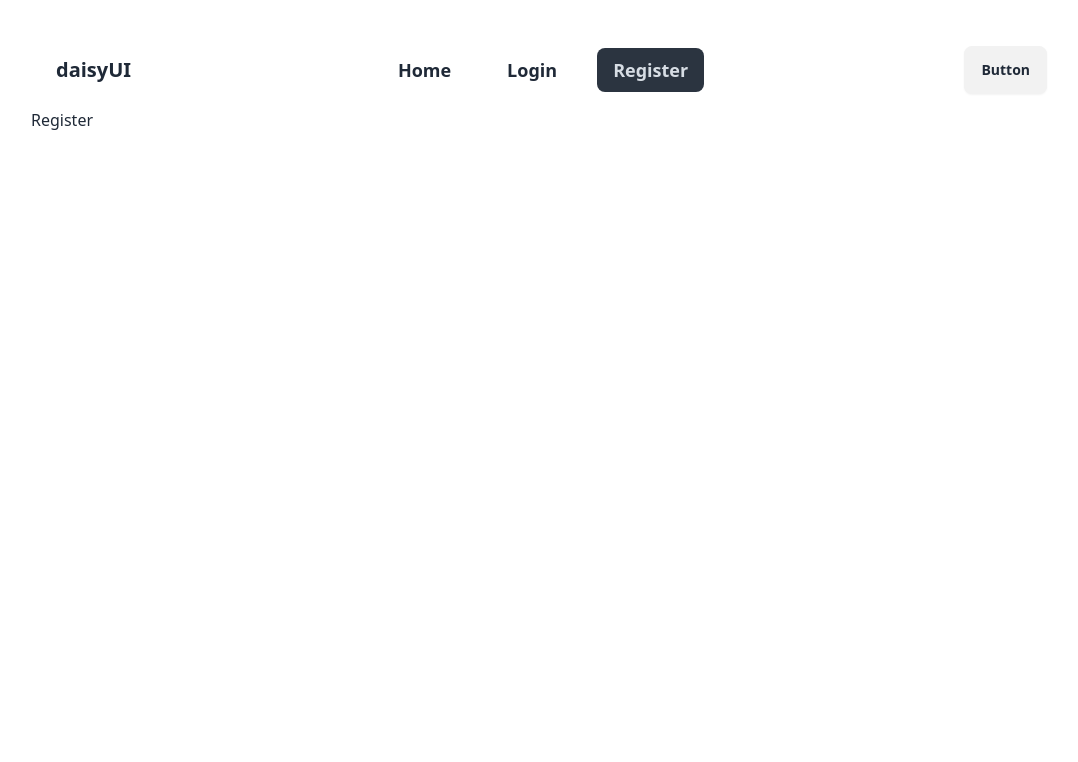
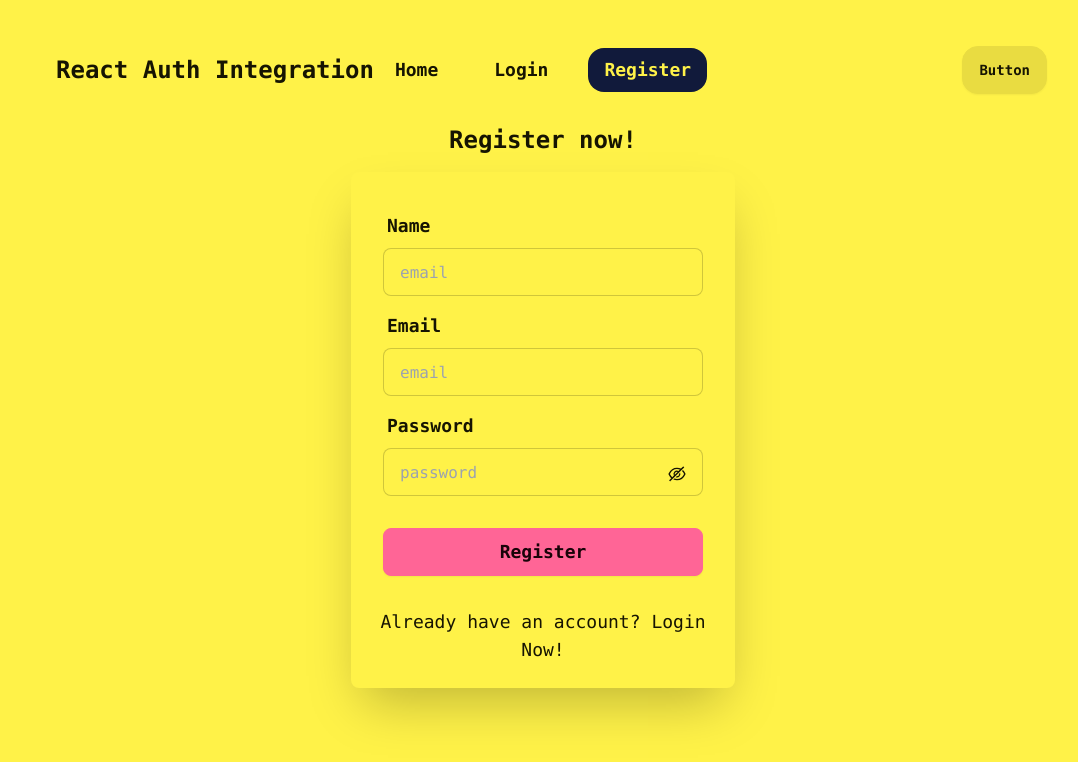
Before and after one commit to ShakirMahmud/react-auth-integration, a React (Vite) app: page /register in a window 1280 px wide. Shown: the top 762 px of the page, without its empty margins (97-1175 px from the left). Built offline with nearby package versions, Linux system fonts and the light colour scheme.

Commit message:
Create Login and Registration Form

```diff
--- a/index.html
+++ b/index.html
@@ -1,10 +1,10 @@
 <!doctype html>
-<html lang="en" data-theme="light">
+<html lang="en" data-theme="cyberpunk">
   <head>
     <meta charset="UTF-8" />
     <link rel="icon" type="image/svg+xml" href="/vite.svg" />
     <meta name="viewport" content="width=device-width, initial-scale=1.0" />
-    <title>Vite + React</title>
+    <title>React Auth Integration</title>
   </head>
   <body>
     <div id="root"></div>
--- a/src/components/Header.jsx
+++ b/src/components/Header.jsx
@@ -3,10 +3,10 @@ import { NavLink } from 'react-router-dom';
 
 const Header = () => {
 
-    const links = <div className='flex lg:flex-row flex-col lg:gap-6 text-lg font-semibold'>
-        <li><NavLink to='/'>Home</NavLink></li>
-        <li><NavLink to='/login'>Login</NavLink></li>
-        <li><NavLink to='/register'>Register</NavLink></li>
+    const links = <div className='flex lg:flex-row flex-col lg:gap-6 text-lg font-semibold '>
+        <li><NavLink className='rounded-2xl' to='/'>Home</NavLink></li>
+        <li><NavLink className='rounded-2xl' to='/login'>Login</NavLink></li>
+        <li><NavLink className='rounded-2xl' to='/register'>Register</NavLink></li>
     </div>
 
     return (
@@ -29,19 +29,19 @@ const Header = () => {
                     </div>
                     <ul
                         tabIndex={0}
-                        className="menu menu-sm dropdown-content bg-base-100 rounded-box z-[1] mt-3 w-52 p-2 shadow">
+                        className="menu menu-sm dropdown-content bg-base-100 rounded-2xl z-[1] mt-3 w-52 p-2 shadow">
                         {links}
                     </ul>
                 </div>
-                <a className="btn btn-ghost text-xl">daisyUI</a>
+                <NavLink to='/' className="btn btn-ghost text-2xl font-bold rounded-xl">React Auth Integration</NavLink>
             </div>
             <div className="navbar-center hidden lg:flex">
-                <ul className="menu menu-horizontal px-1">
+                <ul className="menu menu-horizontal rounded-2xl px-1">
                     {links}
                 </ul>
             </div>
             <div className="navbar-end">
-                <a className="btn">Button</a>
+                <a className="btn rounded-2xl">Button</a>
             </div>
         </div>
     );
--- a/src/pages/Login.jsx
+++ b/src/pages/Login.jsx
@@ -1,9 +1,60 @@
-import React from 'react';
+import { AiOutlineEye } from "react-icons/ai";
+import { AiOutlineEyeInvisible } from "react-icons/ai";
+import React, { useState } from 'react';
+import { Link } from 'react-router-dom';
 
 const Login = () => {
+
+    const [isClicked, setIsClicked] = useState(false);
+
+    const handleLogin = e => {
+        e.preventDefault();
+        const email = e.target.email.value;
+        const password = e.target.password.value;
+        console.log(email, password);
+
+    }
+
     return (
-        <div>
-            <h2>Login</h2>
+        <div className="hero  ">
+            <div className="hero-content flex-col ">
+                <div className="text-center lg:text-left">
+                    <h1 className="text-2xl font-bold">Login now!</h1>
+
+                </div>
+                <div className="card bg-base-100 w-full max-w-sm shrink-0 shadow-2xl rounded-lg">
+                    <form onSubmit={handleLogin} className="card-body">
+                        <div className="form-control">
+                            <label className="label">
+                                <span className="text-lg font-semibold">Email</span>
+                            </label>
+                            <input type="email" placeholder="email" name='email' className="input input-bordered rounded-lg " required />
+                        </div>
+                        <div className="form-control relative">
+                            <label className="label">
+                                <span className="text-lg font-semibold">Password</span>
+                            </label>
+                            <input type={isClicked ? 'text' : 'password'} placeholder="password" name='password' className="input input-bordered rounded-lg " required />
+                            <div onClick={()=>setIsClicked(!isClicked)} className="absolute hover:cursor-pointer right-4 top-[3.75rem] text-xl">
+                                {
+                                    isClicked ? <AiOutlineEye /> : <AiOutlineEyeInvisible />
+                                }
+
+                            </div>
+                            <label className="label">
+                                <Link className="label-text-alt link link-hover">Forgot password?</Link>
+                            </label>
+                        </div>
+                        <div className="form-control mt-6">
+                            <button className="btn btn-primary rounded-lg font-bold text-lg">Login</button>
+                        </div>
+                    </form>
+                    <div className="text-center mb-6 px-4">
+                        <p className='text-lg'>Don't have an account? <Link className="link link-hover" to='/register'>Create Now!</Link></p>
+                    </div>
+
+                </div>
+            </div>
         </div>
     );
 };
--- a/src/pages/Register.jsx
+++ b/src/pages/Register.jsx
@@ -1,9 +1,65 @@
-import React from 'react';
+import { AiOutlineEye } from "react-icons/ai";
+import { AiOutlineEyeInvisible } from "react-icons/ai";
+import React, { useState } from 'react';
+import { Link } from 'react-router-dom';
 
 const Register = () => {
+
+    const [isClicked, setIsClicked] = useState(false);
+
+    const handleRegister = e => {
+        e.preventDefault();
+        const email = e.target.email.value;
+        const password = e.target.password.value;
+        const name = e.target.name.value;
+        console.log(email, password, name);
+
+    }
+
     return (
-        <div>
-            <h2>Register</h2>
+        <div className="hero  ">
+            <div className="hero-content flex-col ">
+                <div className="text-center lg:text-left">
+                    <h1 className="text-2xl font-bold">Register now!</h1>
+
+                </div>
+                <div className="card bg-base-100 w-full max-w-sm shrink-0 shadow-2xl rounded-lg">
+                    <form onSubmit={handleRegister} className="card-body">
+                        <div className="form-control">
+                            <label className="label">
+                                <span className="text-lg font-semibold">Name</span>
+                            </label>
+                            <input type="text" placeholder="email" name='name' className="input input-bordered rounded-lg " required />
+                        </div>
+                        <div className="form-control">
+                            <label className="label">
+                                <span className="text-lg font-semibold">Email</span>
+                            </label>
+                            <input type="email" placeholder="email" name='email' className="input input-bordered rounded-lg " required />
+                        </div>
+                        <div className="form-control relative">
+                            <label className="label">
+                                <span className="text-lg font-semibold">Password</span>
+                            </label>
+                            <input type={isClicked ? 'text' : 'password'} placeholder="password" name='password' className="input input-bordered rounded-lg " required />
+                            <div onClick={()=>setIsClicked(!isClicked)} className="absolute hover:cursor-pointer right-4 top-[3.75rem] text-xl">
+                                {
+                                    isClicked ? <AiOutlineEye /> : <AiOutlineEyeInvisible />
+                                }
+
+                            </div>
+
+                        </div>
+                        <div className="form-control mt-6">
+                            <button className="btn btn-primary rounded-lg font-bold text-lg">Register</button>
+                        </div>
+                    </form>
+                    <div className="text-center mb-6 px-4">
+                        <p className='text-lg'>Already have an account? <Link className="link link-hover" to='/login'>Login Now!</Link></p>
+                    </div>
+
+                </div>
+            </div>
         </div>
     );
 };
--- a/tailwind.config.js
+++ b/tailwind.config.js
@@ -8,4 +8,7 @@ export default {
     extend: {},
   },
   plugins: [ require('daisyui'),],
+  daisyui: {
+    themes: ["cyberpunk"],
+  },
 }
```
